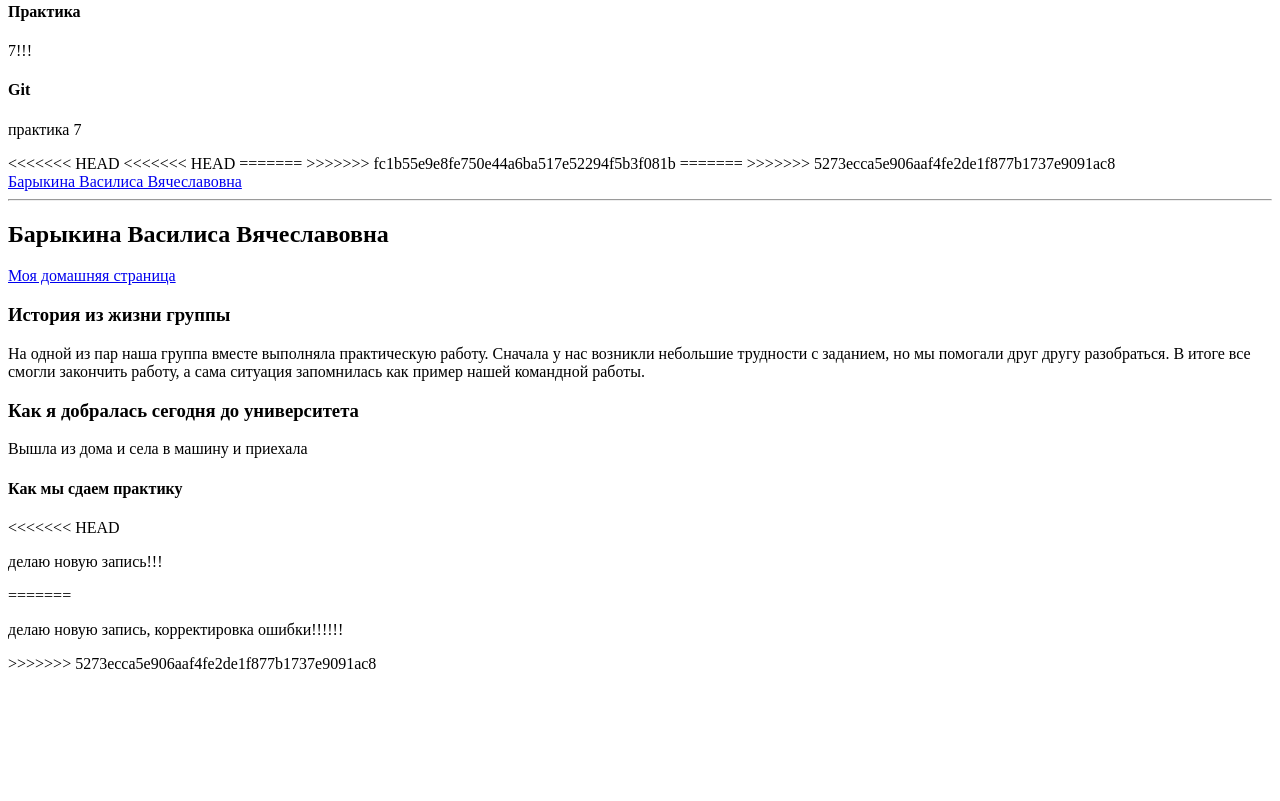
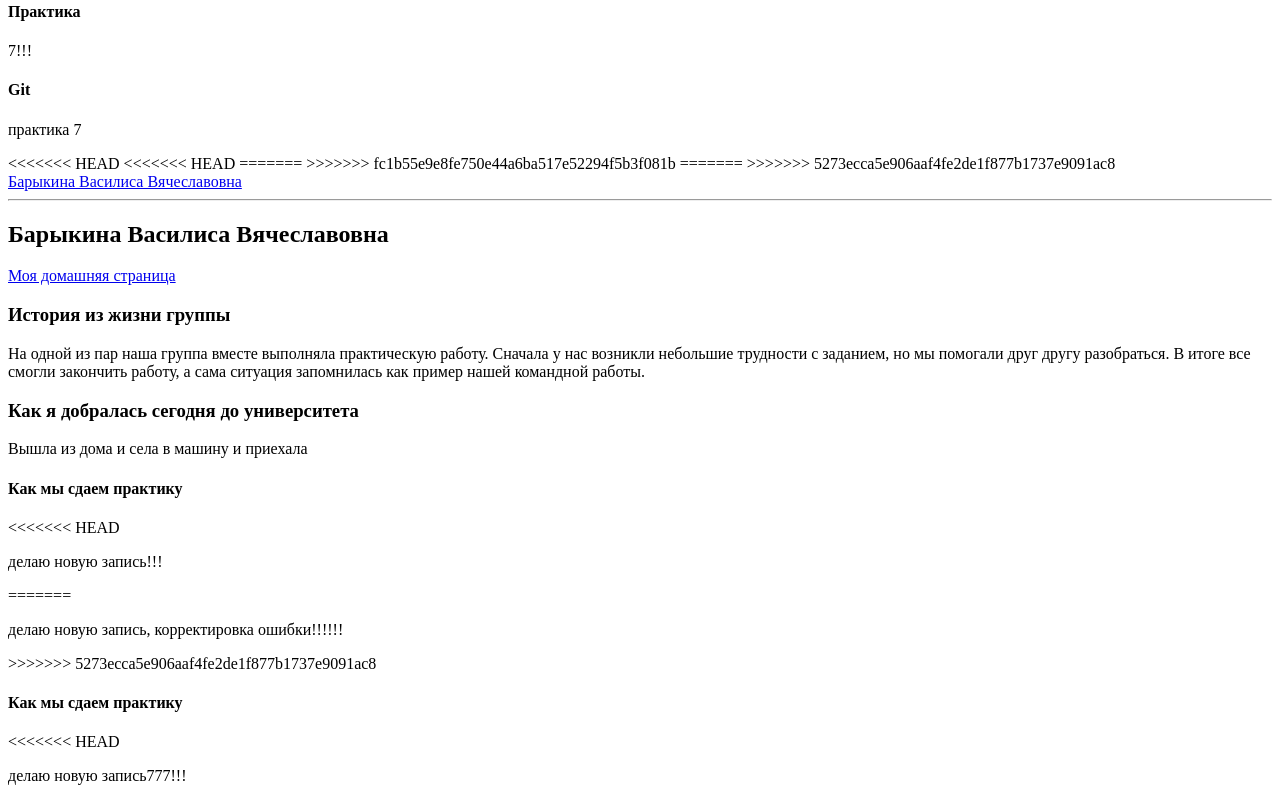
Before and after one commit to MatildaDec/Barykina_Shchukina_Lab7, a plain HTML site: page index.htm in a window 1280 px wide. Shown: the part 384-1185 px from the top of the page. Before the commit the page ends 1065 px from the top, so only its background shows below. Drawn offline with Linux system fonts and the light colour scheme.

Commit message:
5е454е

```diff
--- a/index.htm
+++ b/index.htm
@@ -50,7 +50,9 @@
     =======
     <p>делаю новую запись, корректировка ошибки!!!!!! </p>
     >>>>>>> 5273ecca5e906aaf4fe2de1f877b1737e9091ac8
-
+    <h4>Как мы сдаем практику</h4>
+    <<<<<<< HEAD
+    <p>делаю новую запись777!!! </p>
     <!-- Конец раздела Барыкиной -->
 </body>
 </html>
```
